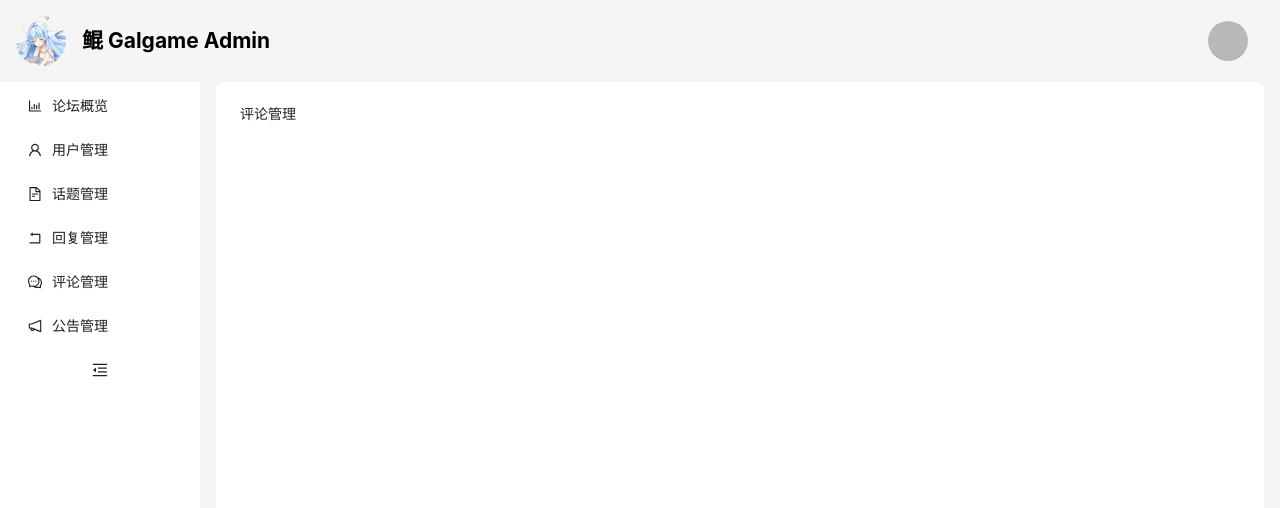
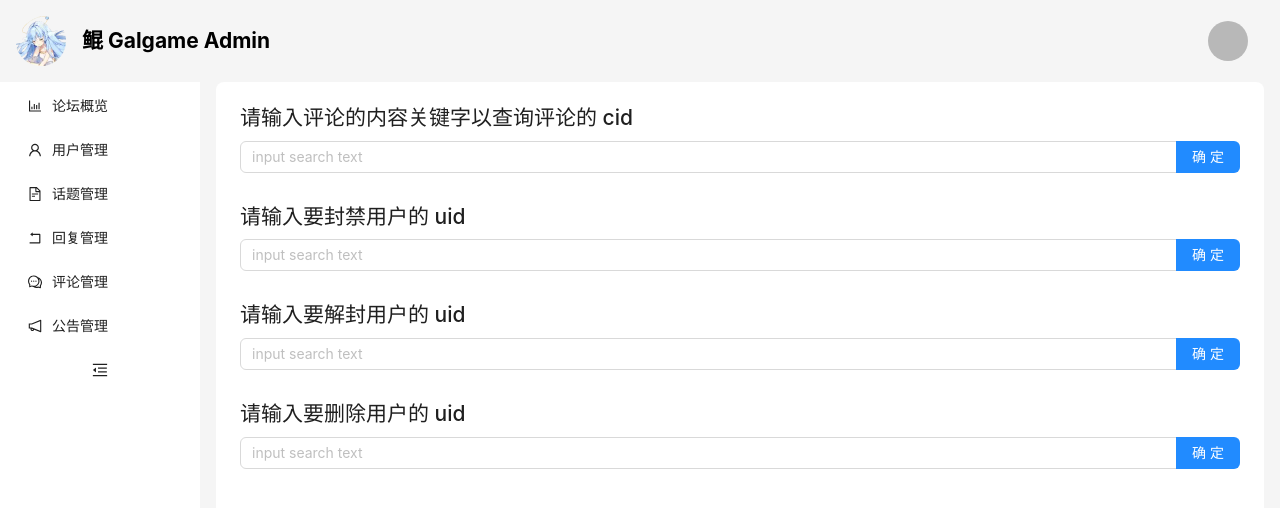
Before and after one commit to KUN1007/kun-galgame-admin-react-swc, a React (Vite) app: page /comment in a window 1280 px wide. Shown: the top 508 px of the page. Built offline with nearby package versions, Linux system fonts and the light colour scheme.

Commit message:
feat: search comments

```diff
--- /dev/null
+++ b/src/api/comment/comment.ts
@@ -0,0 +1,30 @@
+import { fetchGet } from '@/utils/request'
+
+export interface Comment {
+  cid: number
+  rid: number
+  tid: number
+  c_user: {
+    uid: number
+    avatar: string
+    name: string
+  }
+  to_user: {
+    uid: number
+    avatar: string
+    name: string
+  }
+  content: string
+  likes: number
+  dislikes: number
+}
+
+type SearchCommentResponseData = KUNGalgameResponseData<Comment[]>
+
+export const getCommentCidByContentApi = async (
+  content: string
+): Promise<SearchCommentResponseData> => {
+  const url = `/comment?content=${content}`
+  const response = await fetchGet<SearchCommentResponseData>(url)
+  return response
+}
--- /dev/null
+++ b/src/pages/comment/SingleComment.tsx
@@ -0,0 +1,47 @@
+import { List, Avatar } from 'antd'
+import type { Comment } from '@/api/comment/comment'
+
+function SingleComment({
+  commentList,
+}: {
+  commentList: Comment[] | undefined
+}) {
+  if (!commentList) {
+    return null
+  }
+
+  return (
+    <List
+      itemLayout="horizontal"
+      dataSource={commentList}
+      className="pr-4 overflow-y-scroll max-h-60"
+      renderItem={(comment) => (
+        <List.Item>
+          <List.Item.Meta
+            avatar={
+              comment.c_user.avatar ? (
+                <Avatar src={comment.c_user.avatar} />
+              ) : (
+                <Avatar className="text-white bg-blue-500">
+                  {comment.c_user.name[0].toUpperCase()}
+                </Avatar>
+              )
+            }
+            title={
+              <a
+                href={`https://www.kungal.com/topic/${comment.tid}`}
+                target="_blank"
+              >
+                {`${comment.c_user.name} => ${comment.to_user.name}`}
+              </a>
+            }
+            description={comment.content}
+          />
+          <span>cid: {comment.cid}</span>
+        </List.Item>
+      )}
+    />
+  )
+}
+
+export default SingleComment
--- a/src/pages/comment/index.tsx
+++ b/src/pages/comment/index.tsx
@@ -1,7 +1,89 @@
-import { FC } from 'react'
+import { FC, useState } from 'react'
+import { Input } from 'antd'
+import { getCommentCidByContentApi } from '@/api/comment/comment'
+import SingleComment from './SingleComment'
+import type { Comment } from '@/api/comment/comment'
+import type { ChangeEvent } from 'react'
+
+const { Search } = Input
 
 const CommentPage: FC = () => {
-  return <div>评论管理</div>
+  const [content, setContent] = useState('')
+  const [banUid, setBanUid] = useState('')
+  const [unbanUid, setUnbanUid] = useState('')
+  const [comment, setComment] = useState<Comment[]>()
+
+  const handleContentChange = (e: ChangeEvent<HTMLInputElement>) =>
+    setContent(e.target.value)
+
+  const handleBanUidChange = (e: ChangeEvent<HTMLInputElement>) =>
+    setBanUid(e.target.value)
+
+  const handleUnbanUidChange = (e: ChangeEvent<HTMLInputElement>) =>
+    setUnbanUid(e.target.value)
+
+  const onSearchComment = async (value: string) => {
+    const response = await getCommentCidByContentApi(value)
+
+    setComment(response.data)
+  }
+
+  const onBanUser = async (value: string) => {
+    const response = await banUserByUid(parseInt(value))
+
+    console.log(response)
+  }
+
+  const onUnbanUser = async (value: string) => {
+    const response = await unbanUserByUid(parseInt(value))
+
+    console.log(response)
+  }
+
+  return (
+    <div>
+      <h2>请输入评论的内容关键字以查询评论的 cid</h2>
+      <Search
+        placeholder="input search text"
+        value={content}
+        onChange={handleContentChange}
+        onSearch={onSearchComment}
+        enterButton="确定"
+        className="mb-8"
+      />
+
+      <SingleComment commentList={comment} />
+
+      <h2>请输入要封禁用户的 uid</h2>
+      <Search
+        placeholder="input search text"
+        value={banUid}
+        onChange={handleBanUidChange}
+        onSearch={onBanUser}
+        enterButton="确定"
+        className="mb-8"
+      />
+
+      <h2>请输入要解封用户的 uid</h2>
+      <Search
+        placeholder="input search text"
+        value={unbanUid}
+        onChange={handleUnbanUidChange}
+        onSearch={onUnbanUser}
+        enterButton="确定"
+        className="mb-8"
+      />
+
+      <h2>请输入要删除用户的 uid</h2>
+      <Search
+        placeholder="input search text"
+        value={unbanUid}
+        onChange={handleUnbanUidChange}
+        onSearch={onUnbanUser}
+        enterButton="确定"
+      />
+    </div>
+  )
 }
 
 export default CommentPage
--- a/src/pages/user/index.tsx
+++ b/src/pages/user/index.tsx
@@ -9,6 +9,7 @@ const UserPage: FC = () => {
   const [findUid, setFindUid] = useState('')
   const [banUid, setBanUid] = useState('')
   const [unbanUid, setUnbanUid] = useState('')
+  const [deleteUid, setDeleteUid] = useState('')
 
   const handleUidChange = (e: ChangeEvent<HTMLInputElement>) =>
     setFindUid(e.target.value)
@@ -18,6 +19,9 @@ const UserPage: FC = () => {
 
   const handleUnbanUidChange = (e: ChangeEvent<HTMLInputElement>) =>
     setUnbanUid(e.target.value)
+
+  const handleDeleteUidChange = (e: ChangeEvent<HTMLInputElement>) =>
+    setDeleteUid(e.target.value)
 
   const onSearchUser = async (value: string) => {
     const response = await getUserByUid(parseInt(value))
@@ -37,6 +41,12 @@ const UserPage: FC = () => {
     console.log(response)
   }
 
+  const onDeleteUser = async (value: string) => {
+    const response = await unbanUserByUid(parseInt(value))
+
+    console.log(response)
+  }
+
   return (
     <div>
       <h2>请输入用户的 uid</h2>
@@ -45,11 +55,9 @@ const UserPage: FC = () => {
         value={findUid}
         onChange={handleUidChange}
         onSearch={onSearchUser}
-        enterButton
+        enterButton="确定"
+        className="mb-8"
       />
-
-      <br />
-      <br />
 
       <h2>请输入要封禁用户的 uid</h2>
       <Search
@@ -57,7 +65,8 @@ const UserPage: FC = () => {
         value={banUid}
         onChange={handleBanUidChange}
         onSearch={onBanUser}
-        enterButton
+        enterButton="确定"
+        className="mb-8"
       />
 
       <h2>请输入要解封用户的 uid</h2>
@@ -66,7 +75,17 @@ const UserPage: FC = () => {
         value={unbanUid}
         onChange={handleUnbanUidChange}
         onSearch={onUnbanUser}
-        enterButton
+        enterButton="确定"
+        className="mb-8"
+      />
+
+      <h2>请输入要删除用户的 uid</h2>
+      <Search
+        placeholder="input search text"
+        value={deleteUid}
+        onChange={handleDeleteUidChange}
+        onSearch={onDeleteUser}
+        enterButton="确定"
       />
     </div>
   )
```
